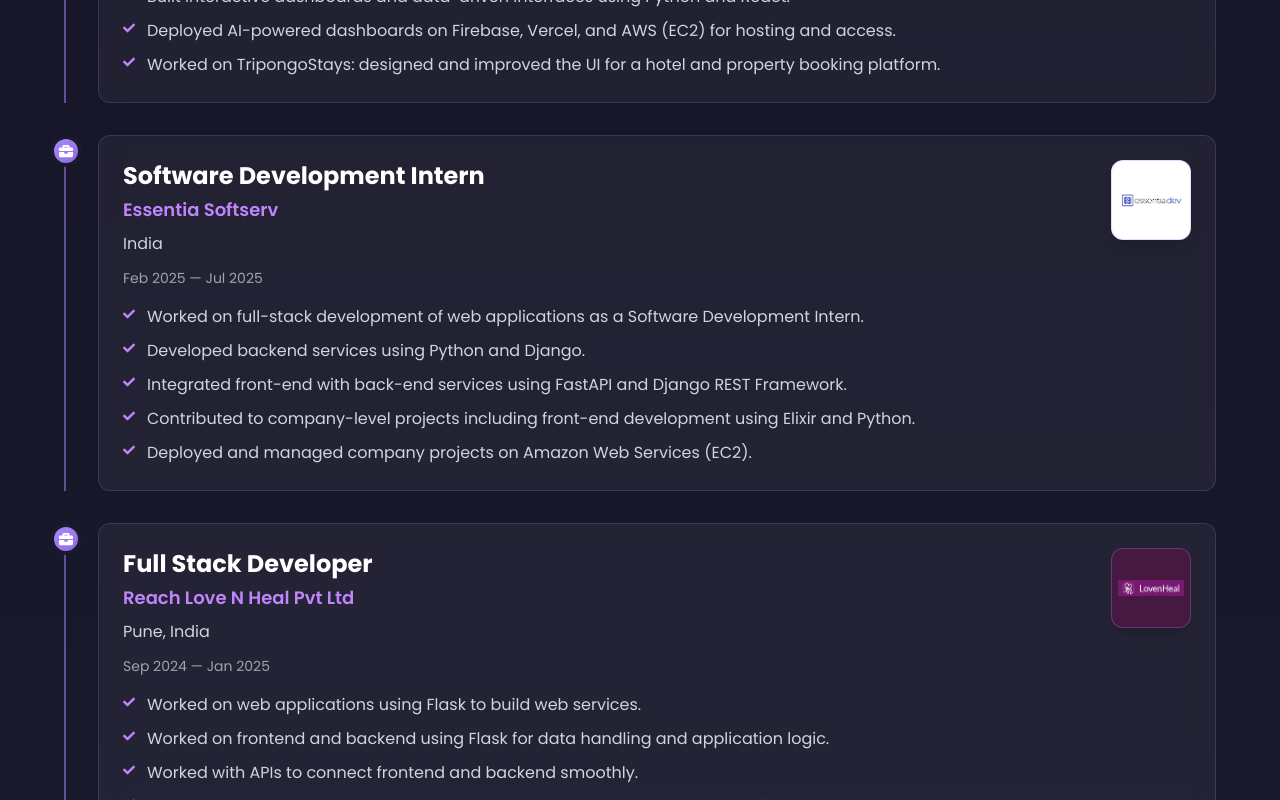
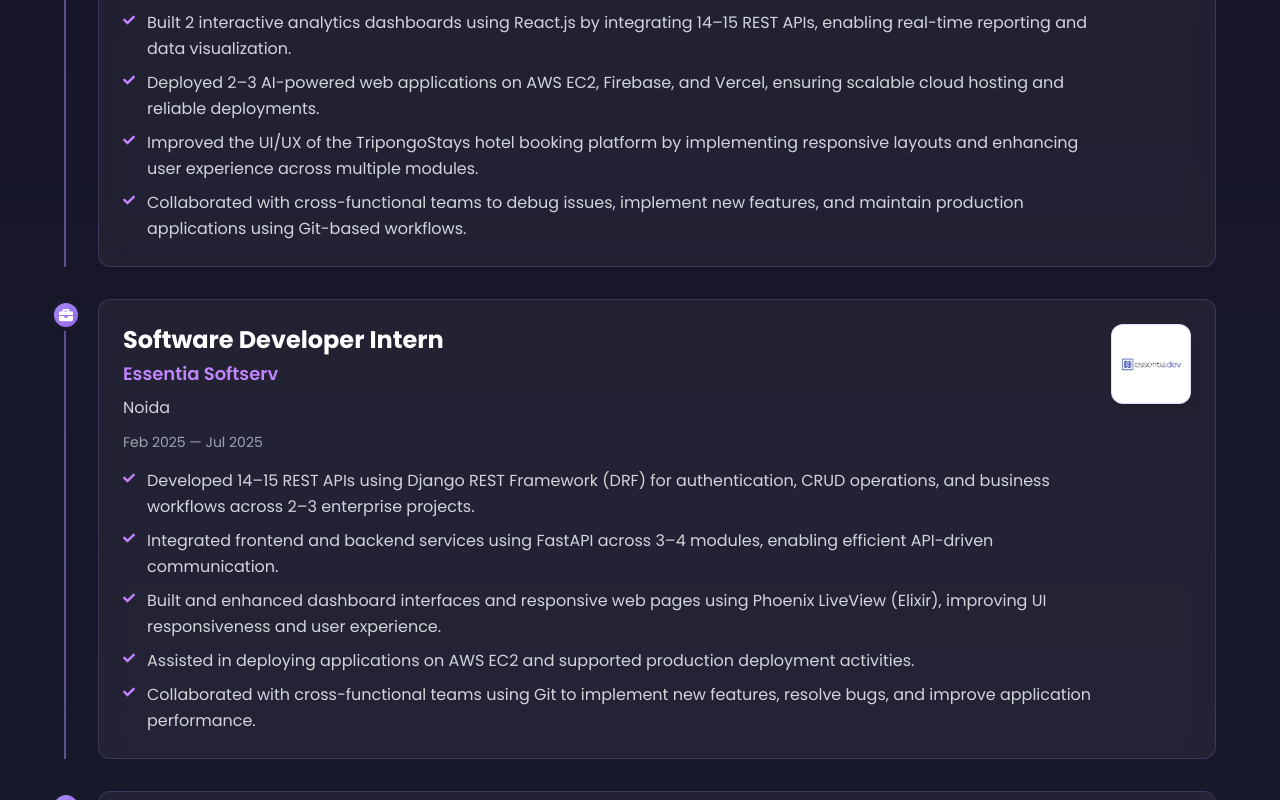
Before and after one commit to Khushbusaifi012/react-portfolio, a React (Vite) app: page / in a window 1280 px wide. Shown: the part 2460-3260 px from the top of the page. Built offline with nearby package versions, Linux system fonts and the light colour scheme.

Commit message:
Update resume Drive link and internship experience bullets

```diff
--- a/src/components/Experience.jsx
+++ b/src/components/Experience.jsx
@@ -7,44 +7,46 @@ const Experience = () => {
     {
       position: 'Software Engineer Intern',
       company: 'Insybit',
-      location: 'India',
+      location: 'Gurgaon',
       periodDisplay: 'Aug 2025 — Jan 2026',
       logo: '/images/Insybit.jpg',
       logoClass: 'bg-black/40',
       highlights: [
-        'Contributed to both frontend and backend development using ReactJS and Python.',
-        'Built interactive dashboards and data-driven interfaces using Python and React.',
-        'Deployed AI-powered dashboards on Firebase, Vercel, and AWS (EC2) for hosting and access.',
-        'Worked on TripongoStays: designed and improved the UI for a hotel and property booking platform.',
+        'Developed and enhanced 5–6 responsive frontend pages and backend features using React.js and Python, contributing to production-ready web applications.',
+        'Built 2 interactive analytics dashboards using React.js by integrating 14–15 REST APIs, enabling real-time reporting and data visualization.',
+        'Deployed 2–3 AI-powered web applications on AWS EC2, Firebase, and Vercel, ensuring scalable cloud hosting and reliable deployments.',
+        'Improved the UI/UX of the TripongoStays hotel booking platform by implementing responsive layouts and enhancing user experience across multiple modules.',
+        'Collaborated with cross-functional teams to debug issues, implement new features, and maintain production applications using Git-based workflows.',
       ],
     },
     {
-      position: 'Software Development Intern',
+      position: 'Software Developer Intern',
       company: 'Essentia Softserv',
-      location: 'India',
+      location: 'Noida',
       periodDisplay: 'Feb 2025 — Jul 2025',
       logo: '/images/Essentia.jpg',
       logoClass: 'bg-white',
       highlights: [
-        'Worked on full-stack development of web applications as a Software Development Intern.',
-        'Developed backend services using Python and Django.',
-        'Integrated front-end with back-end services using FastAPI and Django REST Framework.',
-        'Contributed to company-level projects including front-end development using Elixir and Python.',
-        'Deployed and managed company projects on Amazon Web Services (EC2).',
+        'Developed 14–15 REST APIs using Django REST Framework (DRF) for authentication, CRUD operations, and business workflows across 2–3 enterprise projects.',
+        'Integrated frontend and backend services using FastAPI across 3–4 modules, enabling efficient API-driven communication.',
+        'Built and enhanced dashboard interfaces and responsive web pages using Phoenix LiveView (Elixir), improving UI responsiveness and user experience.',
+        'Assisted in deploying applications on AWS EC2 and supported production deployment activities.',
+        'Collaborated with cross-functional teams using Git to implement new features, resolve bugs, and improve application performance.',
       ],
     },
     {
-      position: 'Full Stack Developer',
-      company: 'Reach Love N Heal Pvt Ltd',
-      location: 'Pune, India',
+      position: 'Software Developer Intern',
+      company: 'LovenHeal',
+      location: 'Pune',
       periodDisplay: 'Sep 2024 — Jan 2025',
       logo: '/images/Lovenheal.jpg',
       logoClass: 'bg-[#4a1942]/90',
       highlights: [
-        'Worked on web applications using Flask to build web services.',
-        'Worked on frontend and backend using Flask for data handling and application logic.',
-        'Worked with APIs to connect frontend and backend smoothly.',
-        'Created and improved web pages using HTML, CSS, JavaScript, and ReactJS for better user experience.',
+        'Developed backend services and RESTful APIs using Flask for application logic, user management, and data processing within a sales portal application.',
+        'Built 5–6 responsive frontend pages using React.js, HTML, CSS, and JavaScript to improve user experience.',
+        'Integrated 4–5 REST APIs to enable seamless communication between frontend and backend modules.',
+        'Participated in feature development, debugging, testing, and deployment activities while collaborating with the development team.',
+        'Contributed to improving application functionality by implementing new features and resolving UI and backend issues.',
       ],
     },
   ];
--- a/src/components/Hero.jsx
+++ b/src/components/Hero.jsx
@@ -112,7 +112,7 @@ const Hero = () => {
           {/* CTA Buttons */}
           <motion.div variants={item} className="flex justify-center md:justify-start mt-4 w-full">
             <motion.a
-              href="https://drive.google.com/file/d/1NN4V5Gr4xBjs6UJUGe-Nk7F3kB_rL-cs/view?usp=sharing"
+              href="https://drive.google.com/file/d/1Tmv93pM4onbH7Dvojqd7D7pW8j0NbU1B/view?usp=sharing"
               target="_blank"
               rel="noopener noreferrer"
               whileHover={{ scale: 1.05 }}
```
